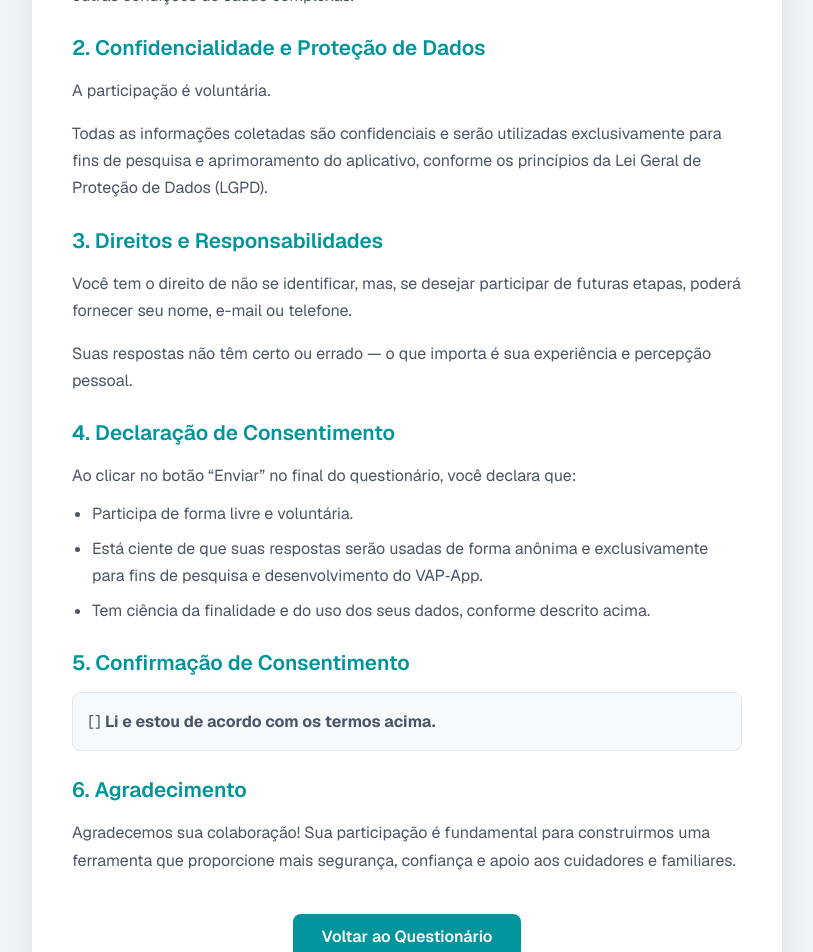
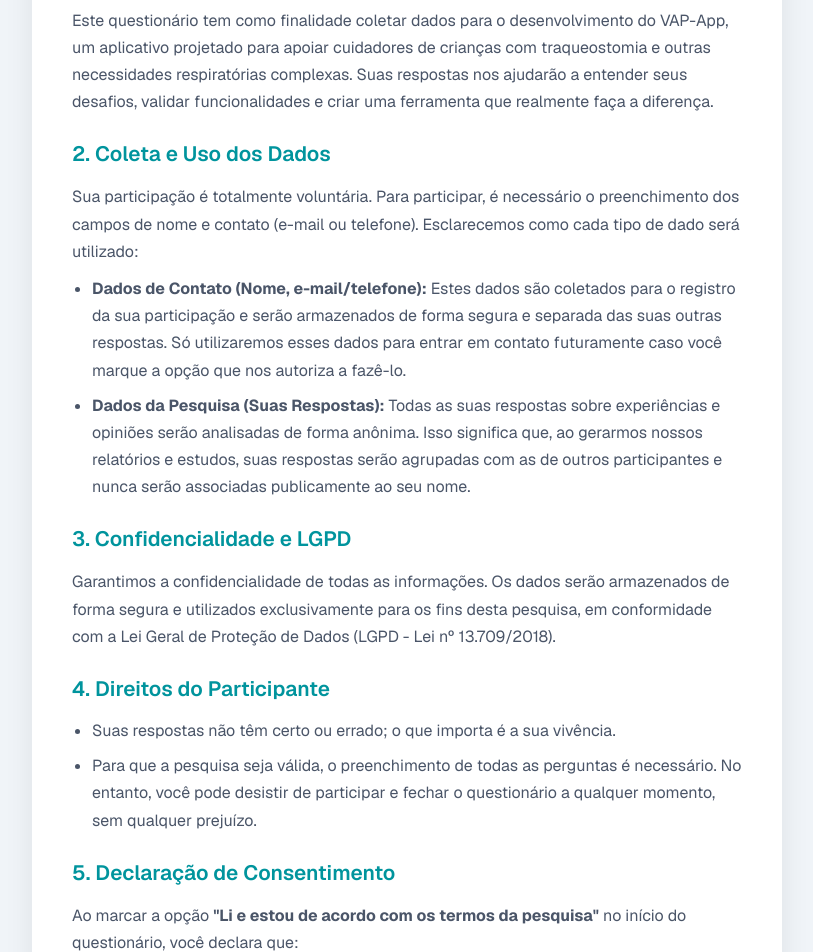
Before and after one commit to vapapp/vap-landing, a Next.js app: page /termos-de-pesquisa in a window 1280 px wide. Shown: the part 340-1292 px from the top of the page, without its empty margins (233-1046 px from the left). Built offline with nearby package versions, Linux system fonts and the light colour scheme; no server answers.

Commit message:
docs(legal): Atualiza o termo de consentimento para maior clareza

```diff
--- a/src/app/termos-de-pesquisa/page.tsx
+++ b/src/app/termos-de-pesquisa/page.tsx
@@ -1,93 +1,118 @@
 import styles from "./Termos.module.css";
 import Link from "next/link";
-import type { Metadata } from 'next';
+import type { Metadata } from "next";
 
 
 export const metadata: Metadata = {
-  title: 'Termos de Consentimento da Pesquisa',
-  description: 'Leia os termos de consentimento para participação na pesquisa de validação do VAP-App.',
+  title: "Termos de Consentimento da Pesquisa",
+  description:
+    "Leia os termos de consentimento para participação na pesquisa de validação do VAP-App.",
 };
-
 
 export default function TermosDePesquisaPage() {
   return (
     <main className={styles.container}>
       <div className={styles.card}>
         <h1 className={styles.mainTitle}>
-          Termo de Consentimento para Participação na Pesquisa – VAP-App
+          Termo de Consentimento Livre e Esclarecido – Pesquisa VAP-App
         </h1>
 
+        <p>
+          Agradecemos seu interesse em participar da pesquisa de validação do
+          VAP-App. Antes de começar, por favor, leia atentamente as informações
+          abaixo.
+        </p>
+
         <section>
-          <h2 className={styles.sectionTitle}>1. Objetivo</h2>
+          <h2 className={styles.sectionTitle}>1. Objetivo da Pesquisa</h2>
           <p>
-            Este questionário integra a Seção de Validação do VAP‑App, um
-            aplicativo em desenvolvimento com o propósito de apoiar cuidadores
-            de crianças com traqueostomia e outras condições de saúde complexas.
+            Este questionário tem como finalidade coletar dados para o
+            desenvolvimento do VAP-App, um aplicativo projetado para apoiar
+            cuidadores de crianças com traqueostomia e outras necessidades
+            respiratórias complexas. Suas respostas nos ajudarão a entender
+            seus desafios, validar funcionalidades e criar uma ferramenta que
+            realmente faça a diferença.
           </p>
         </section>
 
         <section>
-          <h2 className={styles.sectionTitle}>
-            2. Confidencialidade e Proteção de Dados
-          </h2>
-          <p>A participação é voluntária.</p>
+          <h2 className={styles.sectionTitle}>2. Coleta e Uso dos Dados</h2>
           <p>
-            Todas as informações coletadas são confidenciais e serão utilizadas
-            exclusivamente para fins de pesquisa e aprimoramento do aplicativo,
-            conforme os princípios da Lei Geral de Proteção de Dados (LGPD).
+            Sua participação é totalmente voluntária. Para participar, é
+            necessário o preenchimento dos campos de nome e contato (e-mail ou
+            telefone). Esclarecemos como cada tipo de dado será utilizado:
+          </p>
+          <ul className={styles.list}>
+            <li>
+              <strong>Dados de Contato (Nome, e-mail/telefone):</strong> Estes
+              dados são coletados para o registro da sua participação e serão
+              armazenados de forma segura e separada das suas outras respostas.
+              Só utilizaremos esses dados para entrar em contato futuramente
+              caso você marque a opção que nos autoriza a fazê-lo.
+            </li>
+            <li>
+              <strong>Dados da Pesquisa (Suas Respostas):</strong> Todas as
+              suas respostas sobre experiências e opiniões serão analisadas de
+              forma anônima. Isso significa que, ao gerarmos nossos relatórios
+              e estudos, suas respostas serão agrupadas com as de outros
+              participantes e nunca serão associadas publicamente ao seu nome.
+            </li>
+          </ul>
+        </section>
+
+        <section>
+          <h2 className={styles.sectionTitle}>3. Confidencialidade e LGPD</h2>
+          <p>
+            Garantimos a confidencialidade de todas as informações. Os dados
+            serão armazenados de forma segura e utilizados exclusivamente para
+            os fins desta pesquisa, em conformidade com a Lei Geral de Proteção
+            de Dados (LGPD - Lei nº 13.709/2018).
           </p>
         </section>
 
         <section>
-          <h2 className={styles.sectionTitle}>
-            3. Direitos e Responsabilidades
-          </h2>
-          <p>
-            Você tem o direito de não se identificar, mas, se desejar participar
-            de futuras etapas, poderá fornecer seu nome, e-mail ou telefone.
-          </p>
-          <p>
-            Suas respostas não têm certo ou errado — o que importa é sua
-            experiência e percepção pessoal.
-          </p>
-        </section>
-
-        <section>
-          <h2 className={styles.sectionTitle}>
-            4. Declaração de Consentimento
-          </h2>
-          <p>
-            Ao clicar no botão “Enviar” no final do questionário, você declara
-            que:
-          </p>
+          <h2 className={styles.sectionTitle}>4. Direitos do Participante</h2>
           <ul className={styles.list}>
-            <li>Participa de forma livre e voluntária.</li>
             <li>
-              Está ciente de que suas respostas serão usadas de forma anônima e
-              exclusivamente para fins de pesquisa e desenvolvimento do VAP‑App.
+              Suas respostas não têm certo ou errado; o que importa é a sua
+              vivência.
             </li>
             <li>
-              Tem ciência da finalidade e do uso dos seus dados, conforme
-              descrito acima.
+              Para que a pesquisa seja válida, o preenchimento de todas as
+              perguntas é necessário. No entanto, você pode desistir de
+              participar e fechar o questionário a qualquer momento, sem
+              qualquer prejuízo.
             </li>
           </ul>
         </section>
 
         <section>
           <h2 className={styles.sectionTitle}>
-            5. Confirmação de Consentimento
+            5. Declaração de Consentimento
           </h2>
-          <p className={styles.consentCheck}>
-            [ ] <strong>Li e estou de acordo com os termos acima.</strong>
+          <p>
+            Ao marcar a opção{" "}
+            <strong>
+              &quot;Li e estou de acordo com os termos da pesquisa&quot;
+            </strong>{" "}
+            no início do questionário, você declara que:
           </p>
+          <ul className={styles.list}>
+            <li>Leu e compreendeu todas as informações deste termo.</li>
+            <li>Participa de forma livre e voluntária.</li>
+            <li>
+              Está ciente de que suas respostas serão analisadas de forma
+              anônima e que seus dados de contato serão mantidos em sigilo.
+            </li>
+          </ul>
         </section>
 
         <section>
           <h2 className={styles.sectionTitle}>6. Agradecimento</h2>
           <p>
-            Agradecemos sua colaboração! Sua participação é fundamental para
-            construirmos uma ferramenta que proporcione mais segurança,
-            confiança e apoio aos cuidadores e familiares.
+            Sua colaboração é fundamental para construirmos uma ferramenta que
+            traga mais segurança, confiança e apoio para cuidadores e suas
+            famílias. Muito obrigado!
           </p>
         </section>
 
```
